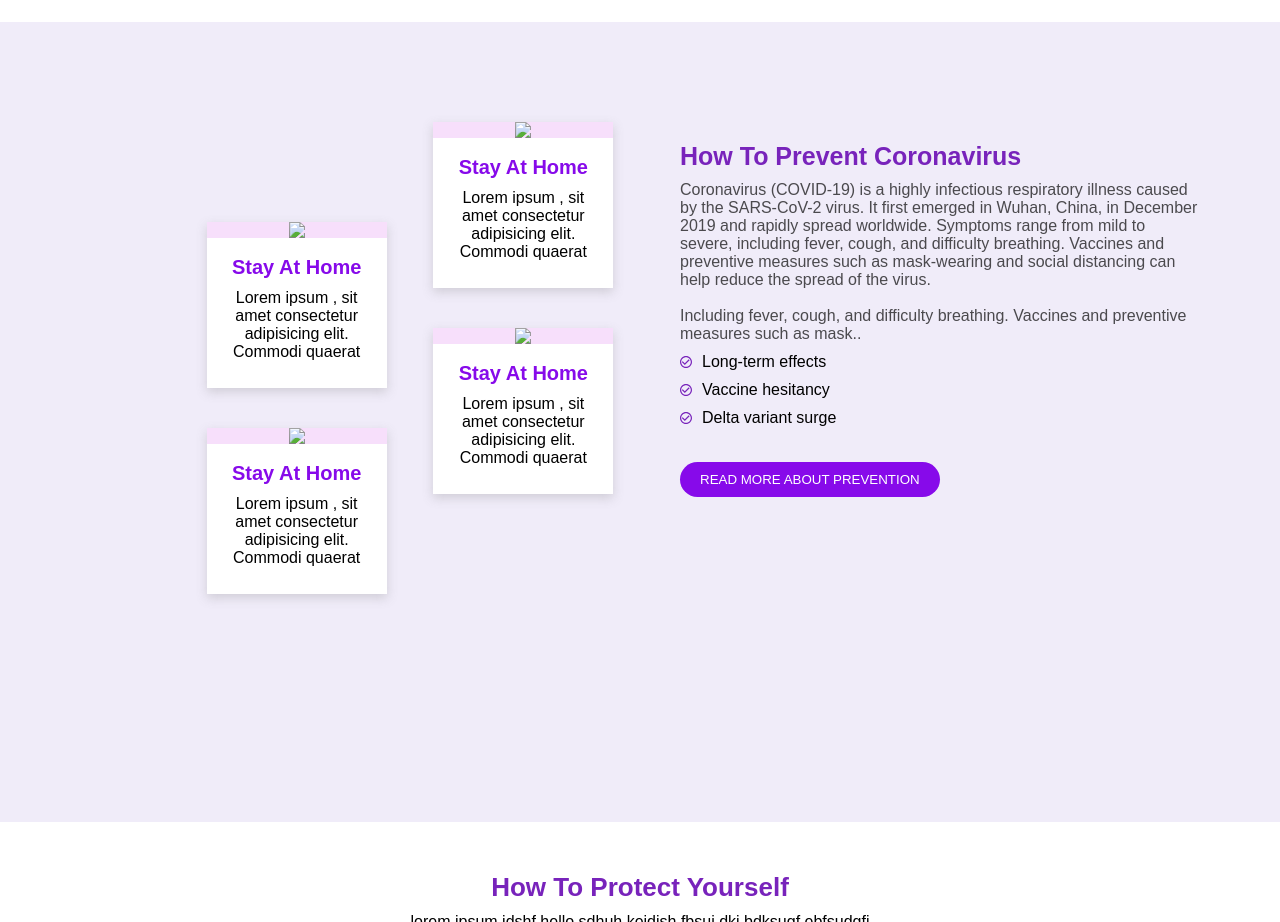
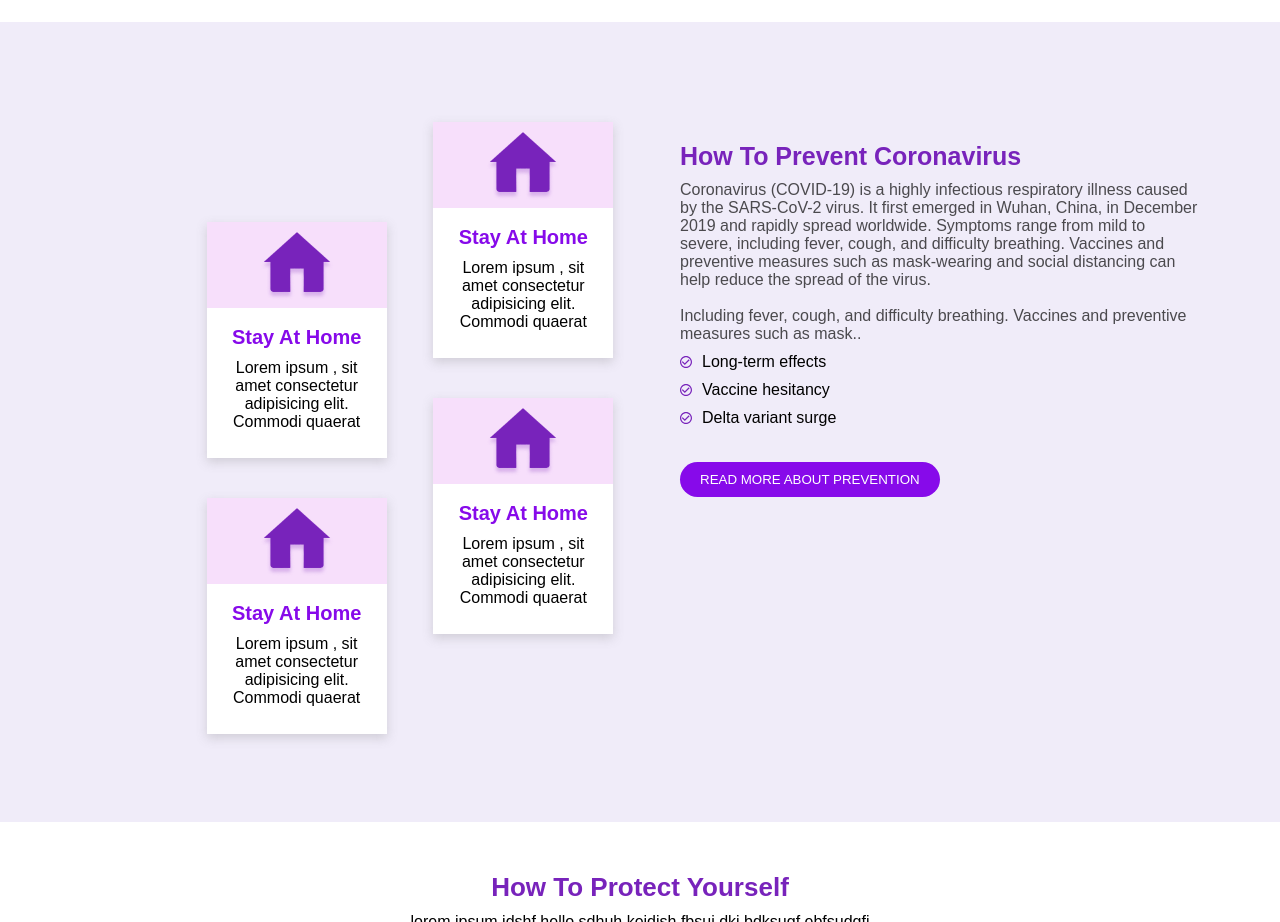
Before and after one commit to Birla13/Covid-Safety-Website, a plain HTML site: page index.html in a window 1280 px wide. Shown: the part 1780-2702 px from the top of the page. Drawn offline with Linux system fonts and the light colour scheme; the site is published under a folder, as on GitHub Pages, so addresses that start at the root find nothing.

Commit message:
Fixed Image Issue

```diff
--- a/index.html
+++ b/index.html
@@ -144,7 +144,7 @@
             <div class="home1">
                 <div class="home">
                     <div class="col">
-                        <img src="/images/home.png">
+                        <img src="images/home.png">
                     </div>
                     <div class="Stay">
                         <p class="kh">Stay At Home</p>
@@ -153,7 +153,7 @@
                 </div>
                 <div class="home">
                     <div class="col">
-                        <img src="/images/home.png">
+                        <img src="images/home.png">
                     </div>
                     <div class="Stay">
                         <p class="kh">Stay At Home</p>
@@ -164,7 +164,7 @@
             <div class="home2">
                 <div class="home">
                     <div class="col">
-                        <img src="/images/home.png">
+                        <img src="images/home.png">
                     </div>
                     <div class="Stay">
                         <p class="kh">Stay At Home</p>
@@ -173,7 +173,7 @@
                 </div>
                 <div class="home">
                     <div class="col">
-                        <img src="/images/home.png">
+                        <img src="images/home.png">
                     </div>
                     <div class="Stay">
                         <p class="kh">Stay At Home</p>
```
